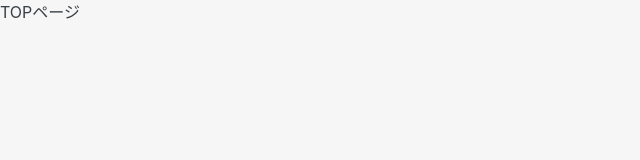
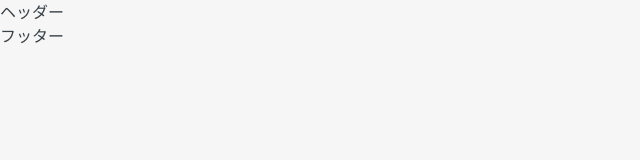
Before and after one commit to GrowthOdyssey/ToyBox-FE, a Next.js app: page / in a window 1280 px wide. Shown: the top 160 px of the page, without its empty margins (0-640 px from the left). Built offline with nearby package versions, Linux system fonts and the light colour scheme.

Commit message:
add: Layout Components

```diff
--- /dev/null
+++ b/src/components/layout/Footer.tsx
@@ -0,0 +1,5 @@
+import { VFC, memo } from 'react';
+
+export const Footer: VFC = memo(() => {
+  return <footer className={'l-footer'}>フッター</footer>;
+});
--- /dev/null
+++ b/src/components/layout/Head.tsx
@@ -0,0 +1,15 @@
+import Head from 'next/head';
+import { VFC, memo } from 'react';
+import { HeadType } from 'types/layout/head';
+
+export const CommonHead: VFC<HeadType> = memo((props) => {
+  const { title } = props;
+
+  return (
+    <Head>
+      <title>{title} | ToyBox</title>
+      <meta name='description' content='' />
+      <link rel='icon' href='/favicon.ico' />
+    </Head>
+  );
+});
--- /dev/null
+++ b/src/components/layout/Header.tsx
@@ -0,0 +1,5 @@
+import { VFC, memo } from 'react';
+
+export const Header: VFC = memo(() => {
+  return <header className={'l-header'}>ヘッダー</header>;
+});
--- /dev/null
+++ b/src/components/layout/Layout.tsx
@@ -0,0 +1,18 @@
+import { VFC, memo } from 'react';
+import { LayoutType } from 'types/layout/layout';
+import { Footer } from './Footer';
+import { CommonHead } from './Head';
+import { Header } from './Header';
+import { Main } from './Main';
+
+export const CommonLayout: VFC<LayoutType> = memo((props) => {
+  const { title, children, breadcrumb } = props;
+  return (
+    <>
+      <CommonHead title={title} />
+      <Header />
+      <Main breadcrumb={breadcrumb}>{children}</Main>
+      <Footer />
+    </>
+  );
+});
--- /dev/null
+++ b/src/components/layout/Main.tsx
@@ -0,0 +1,16 @@
+import { VFC, memo } from 'react';
+import { BreadCrumb } from 'components/common/Breadcrumb';
+import { MainType } from 'types/layout/main';
+
+export const Main: VFC<MainType> = memo((props) => {
+  const { children, breadcrumb } = props;
+
+  return (
+    <main className={'l-main'}>
+      <div className={'c-container'}>
+        {breadcrumb && <BreadCrumb items={breadcrumb} />}
+        {children}
+      </div>
+    </main>
+  );
+});
--- a/src/pages/_app.tsx
+++ b/src/pages/_app.tsx
@@ -1,5 +1,4 @@
 import type { AppProps } from 'next/app';
-import Head from 'next/head';
 import { useEffect } from 'react';
 import { commonModules } from '../modules/common/index';
 import '../styles/style.scss';
@@ -9,16 +8,7 @@ function MyApp({ Component, pageProps, router }: AppProps) {
     commonModules();
   }, [router.pathname]);
 
-  return (
-    <>
-      <Head>
-        <title>ToyBox</title>
-        <meta name='description' content='' />
-        <link rel='icon' href='/favicon.ico' />
-      </Head>
-      <Component {...pageProps} />
-    </>
-  );
+  return <Component {...pageProps} />;
 }
 
 export default MyApp;
--- a/src/pages/index.tsx
+++ b/src/pages/index.tsx
@@ -1,11 +1,10 @@
 import type { NextPage } from 'next';
+import { CommonLayout } from 'components/layout/Layout';
+
+const pageTitle = 'TOP';
 
 const Top: NextPage = () => {
-  return (
-    <>
-      <h1>TOPページ</h1>
-    </>
-  );
+  return <CommonLayout title={pageTitle}>{}</CommonLayout>;
 };
 
 export default Top;
--- a/src/types/common/breadcrumb.ts
+++ b/src/types/common/breadcrumb.ts
@@ -2,7 +2,7 @@ export interface BreadcrumbType {
   items: BreadcrumbItemType[];
 }
 
-interface BreadcrumbItemType {
+export interface BreadcrumbItemType {
   text: string;
   link?: string;
 }
--- /dev/null
+++ b/src/types/layout/head.ts
@@ -0,0 +1,3 @@
+export interface HeadType {
+  title: string;
+}
--- /dev/null
+++ b/src/types/layout/layout.ts
@@ -0,0 +1,8 @@
+import { ReactNode } from 'react';
+import { BreadcrumbItemType } from 'types/common/breadcrumb';
+
+export interface LayoutType {
+  title: string;
+  children: ReactNode;
+  breadcrumb?: BreadcrumbItemType[];
+}
--- /dev/null
+++ b/src/types/layout/main.ts
@@ -0,0 +1,7 @@
+import { ReactNode } from 'react';
+import { BreadcrumbItemType } from 'types/common/breadcrumb';
+
+export interface MainType {
+  children: ReactNode;
+  breadcrumb?: BreadcrumbItemType[];
+}
```
